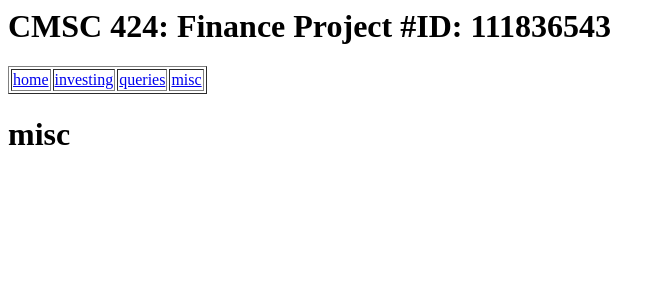
After one commit to zinglax/cmsc424Site, a Django app: page /misc/ in a window 1280 px wide. The commit adds this page. Shown: the top 300 px of the page, without its empty margins (0-665 px from the left). Run offline with Django 3.2, Linux system fonts and the light colour scheme; parts of the project's set-up code (start-up, migrations or seed data) failed here and were passed over.

Commit message:
added navigation to the site, it has pages now. Cool, so now what. maybe get a life and go make it do something

```diff
--- a/cmsc424Site/templates/nav/base.html
+++ b/cmsc424Site/templates/nav/base.html
@@ -2,9 +2,38 @@
   <head>
   <title>CMSC 424: Finance Project</title>
   </head>
-  <body>
+   <body>
+
+
+
+
+
+
     <h1>CMSC 424: Finance Project #ID: 111836543</h1>
+
+<table border=1 >
+
+<tr>
+<td>
+<a href="{% url 'home' %}">home</a>
+</td>
+<td>
+<a href="{% url 'investing' %}">investing</a>
+</td>
+<td>
+<a href="{% url 'queries' %}">queries</a>
+</td>
+<td>
+<a href="{% url 'misc' %}">misc</a>
+</td>
+</tr>
+</table>
+
+
     {% block content %}
     {% endblock %}
+
+
+
   </body>
 </html>
--- a/cmsc424Site/templates/nav/home.html
+++ b/cmsc424Site/templates/nav/home.html
@@ -1,10 +1,8 @@
 {% extends "nav/base.html" %}
 {% block content %}
-
-
 <h1> S&P 500 Companies <h1>
 
-<table>
+<table border="1">
 {% for item in results %}
 {% if forloop.counter0|divisibleby:15 %}<tr>{% endif %}
 <td>{{ item }}</td>
--- /dev/null
+++ b/cmsc424Site/templates/nav/misc.html
@@ -0,0 +1,8 @@
+{% extends "nav/base.html" %}
+{% block content %}
+<h1> misc </h1>
+
+
+
+
+{% endblock %}
--- a/cmsc424Site/urls.py
+++ b/cmsc424Site/urls.py
@@ -20,4 +20,9 @@ urlpatterns = patterns('',
 
     # home
     url(r'^$', 'dataloader.views.home', name='home'),
+    url(r'^investing/', 'dataloader.views.investing', name='investing'),
+
+    url(r'^queries/', 'dataloader.views.queries', name='queries'),
+    url(r'^misc/', 'dataloader.views.misc', name='misc'),
+
 )
--- a/dataloader/views.py
+++ b/dataloader/views.py
@@ -27,7 +27,23 @@ def home(request):
   #results = ["hello", "im a girl"]
 
 
-  return render_to_response("nav/home.html", {'results': results})
+  return render_to_response("nav/home.html", {'results':results})
+
+def investing(request):
+
+  return render_to_response("nav/investing.html", {})
+
+
+def queries(request):
+
+  return render_to_response("nav/queries.html", {})
+
+
+def misc(request):
+
+  return render_to_response("nav/misc.html", {})
+
+
 
 
 def input_company_hist():
```
Also changed, not shown: cmsc424Site/templates/nav/investing.html (added, +8 -0 lines), cmsc424Site/templates/nav/nav.html (added, +24 -0 lines), cmsc424Site/templates/nav/nav.py (added, +14 -0 lines), cmsc424Site/templates/nav/new_page.html (added, +8 -0 lines), cmsc424Site/templates/nav/queries.html (added, +8 -0 lines), 2 other files.
